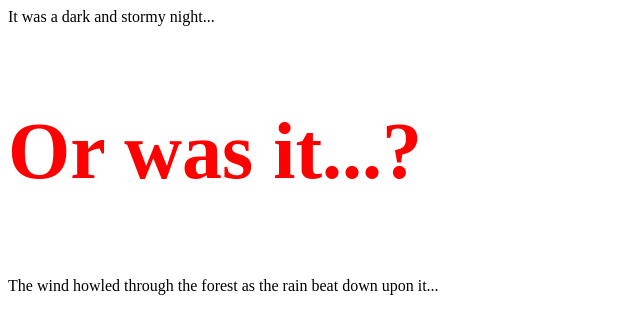
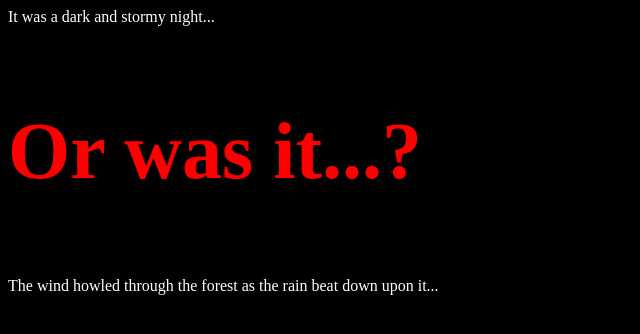
Before and after one commit to dominicnunez/fireside-story, a plain HTML site: page index.html in a window 1280 px wide. Shown: the whole page, without its empty margins (0-640 px from the left). Drawn offline with Linux system fonts and the light colour scheme.

Commit message:
Added style.css

```diff
--- a/index.html
+++ b/index.html
@@ -1,4 +1,7 @@
 <html>
+  <head>
+	<link rel="stylesheet" href="./style.css" />
+  </head>
   <body>
     <p>It was a dark and stormy night...</p>
     <h3 style="font-size:5rem;color:red;">Or was it...?</h3>
--- /dev/null
+++ b/style.css
@@ -0,0 +1,4 @@
+body {
+	color: white;
+	background-color:black;
+}
```
